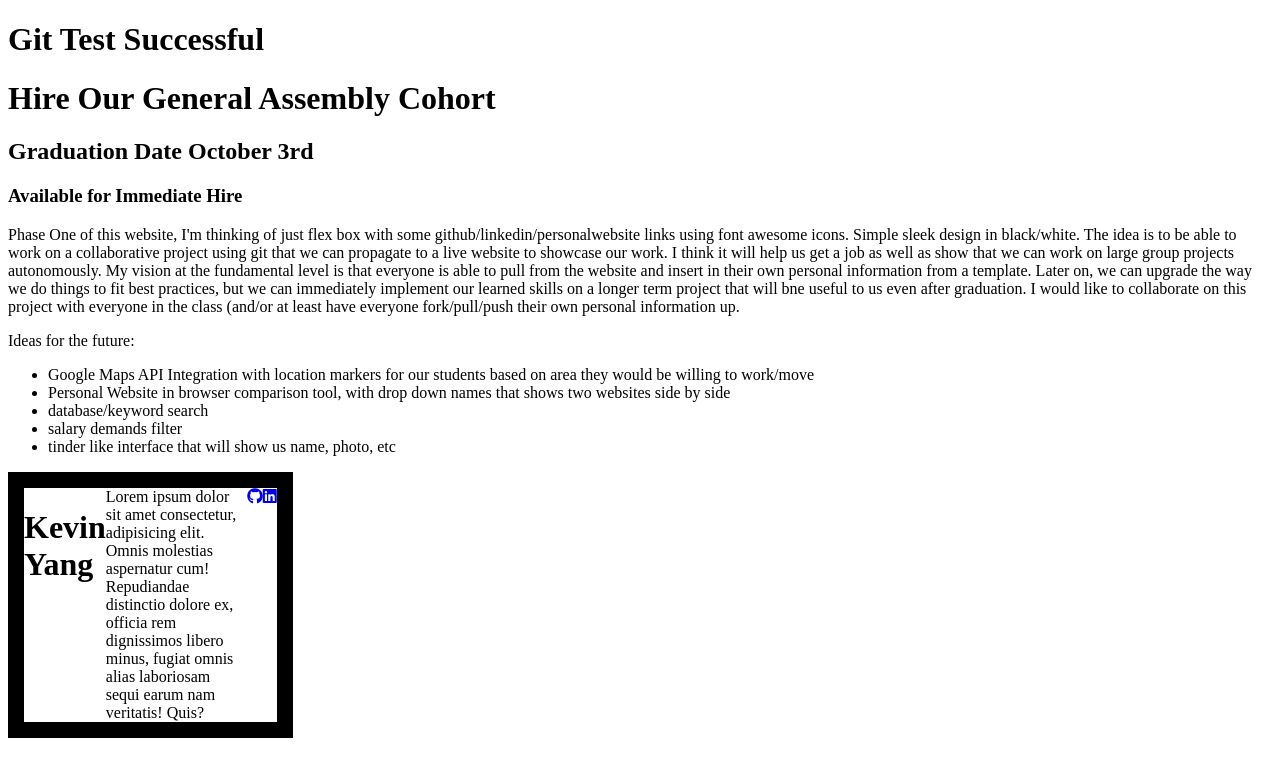
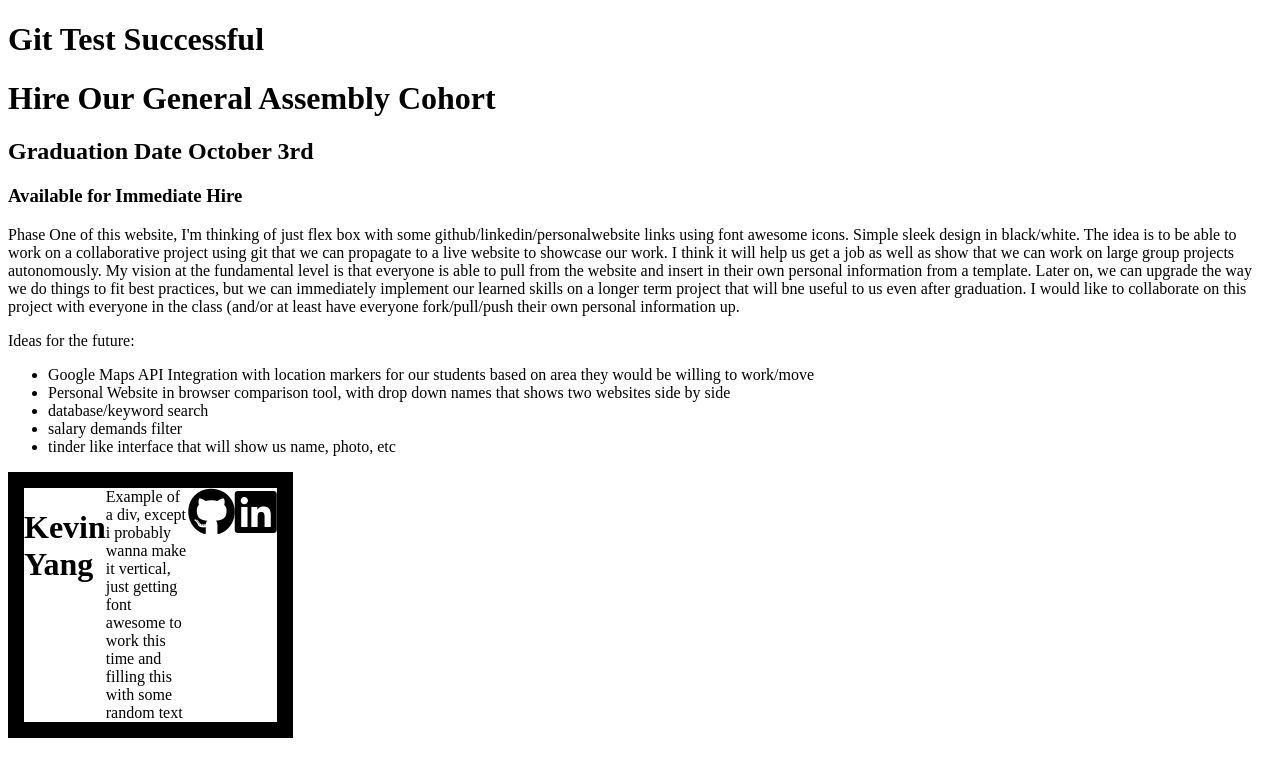
Before and after one commit to youkaithegreat/hireourgacohort, a plain HTML site: page index.html in a window 1280 px wide. Drawn offline with Linux system fonts and the light colour scheme; a script that the page names is missing.

Commit message:
Added Font Awesome Icons

```diff
--- a/index.html
+++ b/index.html
@@ -6,8 +6,7 @@
     <meta http-equiv="X-UA-Compatible" content="ie=edge">
     <title>Hire Our General Assembly Cohort</title>
     <link rel="stylesheet" href="style.css">
-    <link href="//netdna.bootstrapcdn.com/font-awesome/3.2.1/css/font-awesome.css" rel="stylesheet">
-
+    <script src="https://kit.fontawesome.com/d8c4d1333b.js" crossorigin="anonymous"></script>
   </head>
   <body>
     <h1>Git Test Successful</h1>
@@ -29,10 +28,11 @@
           </p>
           <div class="container"><div class="profiles">
             <h1>Kevin Yang</h1>
-            Lorem ipsum dolor sit amet consectetur, adipisicing elit. Omnis molestias aspernatur cum! Repudiandae distinctio dolore ex, officia rem dignissimos libero minus, fugiat omnis alias laboriosam sequi earum nam veritatis! Quis?
 
-            <a href="www.github.com/youkaithegreat"><i class="fa-brands fa-github"></i></a>
-            <a href="www.linked.in/yangkevint"><i class="fa-brands fa-linkedin"></i></a>
+             Example of a div, except i probably wanna make it vertical, just getting font awesome to work this time and filling this with some random text
+
+            <a href="https://github.com/youkaithegreat"><i class="fa-brands fa-github"></i></a>
+            <a href="https://www.linkedin.com/in/yangkevint/"><i class="fa-brands fa-linkedin"></i></a>
           </div></div>
       </main>
 	<script src="index.js"></script>
--- a/style.css
+++ b/style.css
@@ -11,3 +11,13 @@
     width: 20%;
     border:1em solid black;
 }
+
+.profiles i {
+    font-size: 3em;
+    color: black;
+}
+
+#profilesPic {
+    display:flex;
+    width: 200px;
+}
```
Also changed, not shown: profilepic.jpeg (added).
